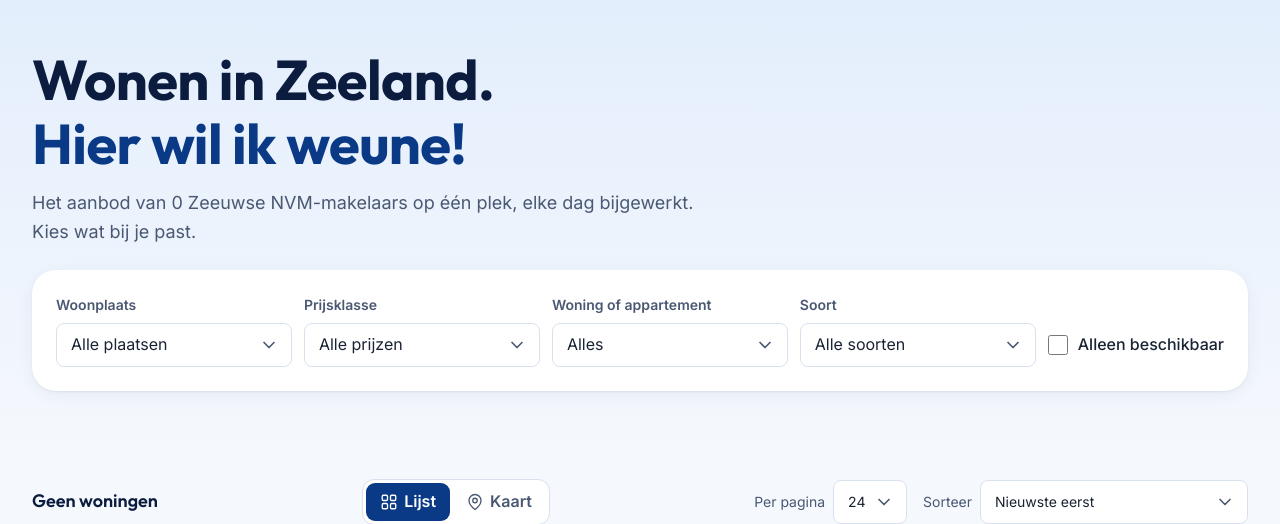
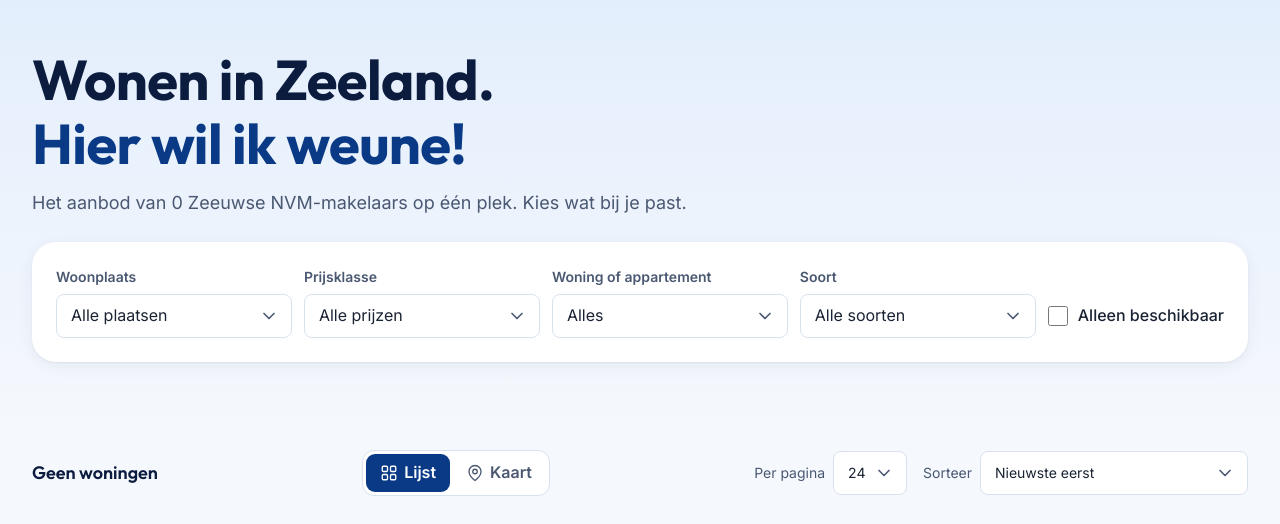
Before and after one commit to marcovanderknaap-vdk/woningportaal, a Django app: page / in a window 1280 px wide. Shown: the part 73-597 px from the top of the page. Run offline with Django 5.2, Linux system fonts and the light colour scheme; data that the repository does not hold is empty.

Commit message:
Introtekst aanbodpagina: 'elke dag bijgewerkt' weggehaald
Co-Authored-By: Claude Opus 5.5 <noreply@anthropic.com>
Claude-Session: https://claude.ai/code/session_01VMdQ59ED8ZFpUmEoizTr6Y

```diff
--- a/aanbod/templates/aanbod/index.html
+++ b/aanbod/templates/aanbod/index.html
@@ -4,7 +4,7 @@
 <section class="hero">
   <div class="binnen">
     <h1 class="payoff">Wonen in Zeeland. <span class="payoff__accent">Hier wil ik weune!</span></h1>
-    <p class="hero__intro">Het aanbod van {{ makelaars_aantal }} Zeeuwse NVM-makelaars op één plek, elke dag bijgewerkt. Kies wat bij je past.</p>
+    <p class="hero__intro">Het aanbod van {{ makelaars_aantal }} Zeeuwse NVM-makelaars op één plek. Kies wat bij je past.</p>
     <form class="zoekpaneel" id="filters" role="search" aria-label="Woningen zoeken" onsubmit="return false">
       <label class="veld" for="f-plaats"><span>Woonplaats</span>
         <select id="f-plaats" name="plaats">
```
